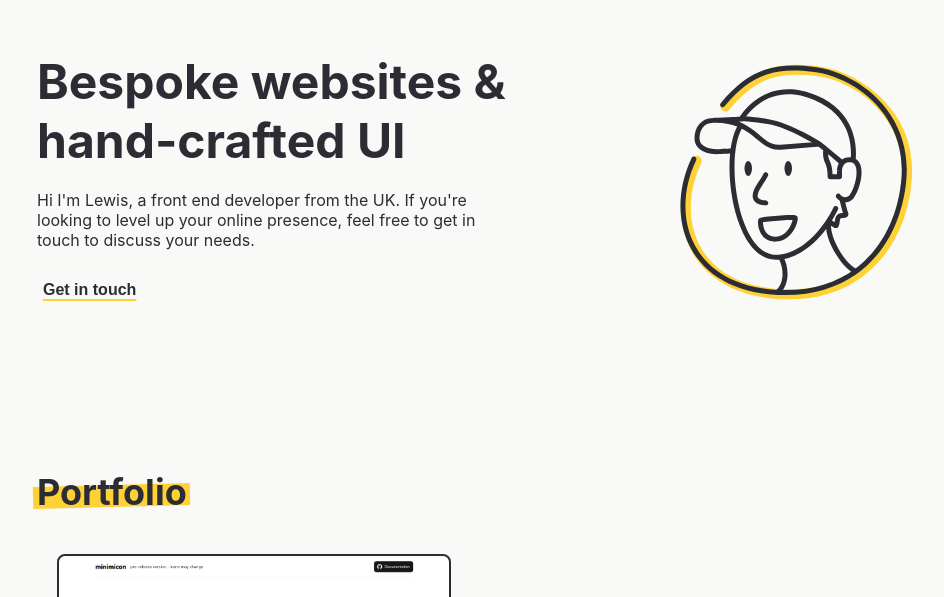
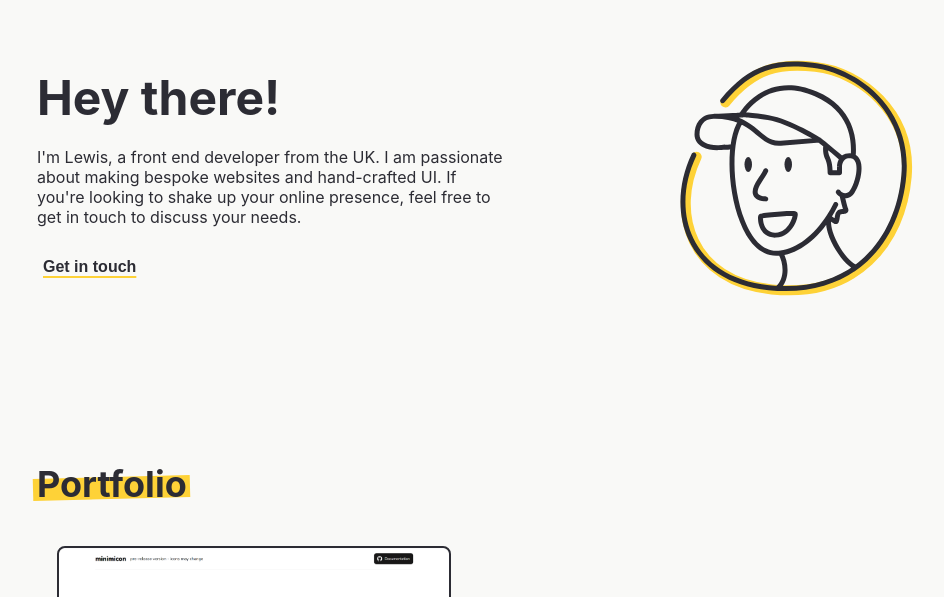
Before and after one commit to hamer0/portfolio, a React (Vite) app: page / in a window 1280 px wide. Shown: the part 198-795 px from the top of the page, without its empty margins (163-1107 px from the left). Built offline with nearby package versions, Linux system fonts and the light colour scheme.

Commit message:
change hero text

```diff
--- a/src/components/Hero.tsx
+++ b/src/components/Hero.tsx
@@ -5,8 +5,8 @@ export const Hero = () => {
     return (
         <section className="hero-section">
             <hgroup className="hero-header">
-                <h1>Bespoke websites & hand-crafted UI</h1>
-                <p>Hi I'm Lewis, a front end developer from the UK. If you're looking to level up your online presence, feel free to get in touch to discuss your needs.</p>
+                <h1>Hey there!</h1>
+                <p>I'm Lewis, a front end developer from the UK. I am passionate about making bespoke websites and hand-crafted UI. If you're looking to shake up your online presence, feel free to get in touch to discuss your needs.</p>
                 <Button onclick={() => location.href = "#contact"}>Get in touch</Button>
             </hgroup>
 
```
